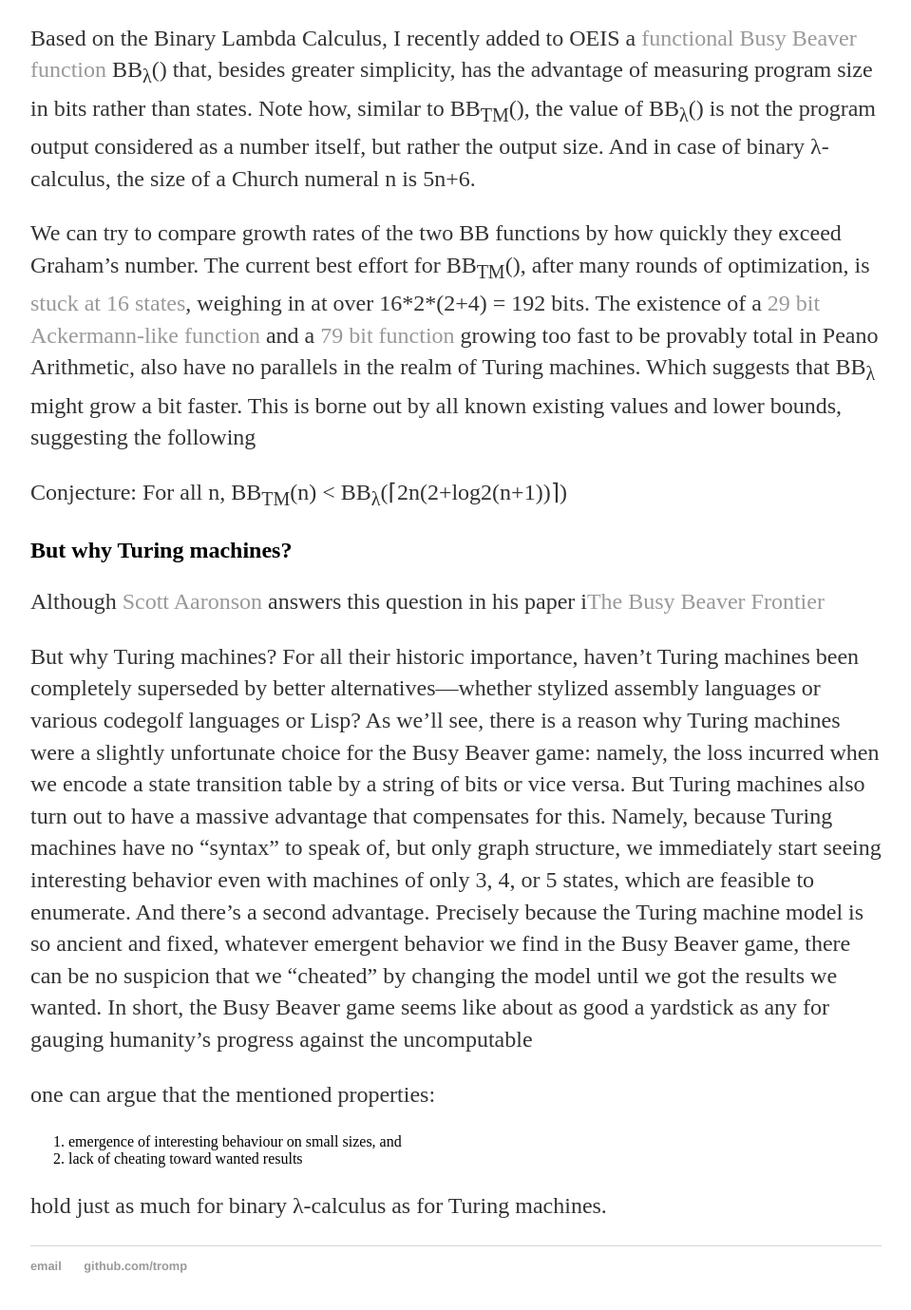
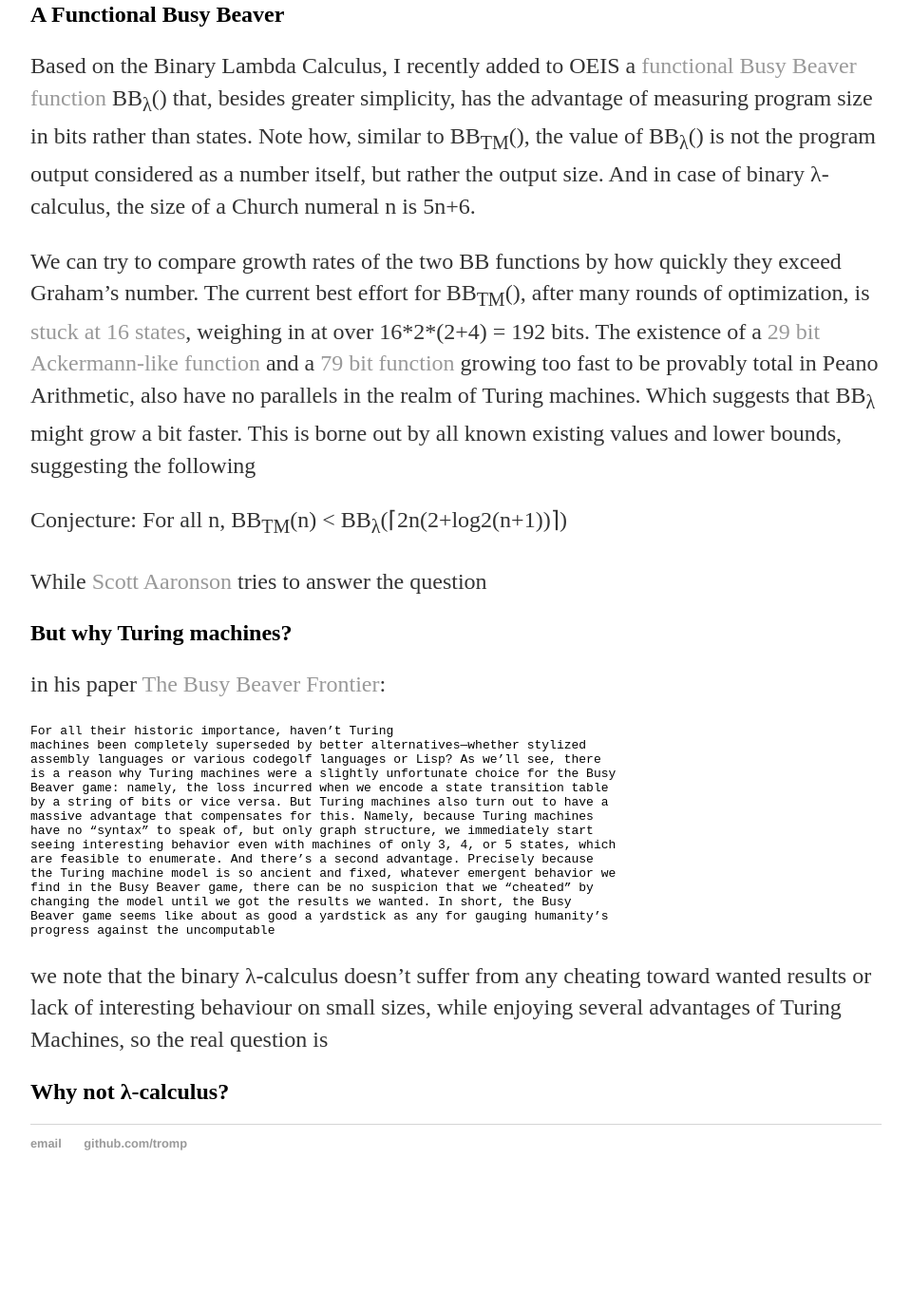
Before and after one commit to tromp/tromp.github.io, a Jekyll site: the page built from _posts/2023-03-25-largest-number.md, in a window 1280 px wide and 1400 px high, scrolled down 4080 px. Shown: the top 1379 px of the window at 95% size, without its empty margins (160-1119 px from the left). Built offline with Jekyll 4.4.1, drawn with Linux system fonts in a browser that asks for light colours; after the commit the page ends 5351 px from its top, so only the background shows below that; some of the changed text lies outside the part shown.

Commit message:
minor rewriting

````diff
--- a/_posts/2023-03-25-largest-number.md
+++ b/_posts/2023-03-25-largest-number.md
@@ -98,15 +98,18 @@
 010001010101011010000000010101101110110101010100000011100111010
 ```
 
-It's the [Binary Lambda Calculus](https://tromp.github.io/cl/cl.html) encoding of term (λ 1 1 (λ λ λ 1 3 2 1) 1 1 1)
-(λ λ 2 (2 1)), where λ (lambda) denotes an anonymous function, and number i is
+It's the [Binary Lambda Calculus](https://tromp.github.io/cl/cl.html) encoding of term
+```
+(λ 1 1 (λ λ λ 1 3 2 1) 1 1 1) (λ λ 2 (2 1))
+```
+where λ (lambda) denotes an anonymous function, and number i is
 the variable bound by the i-th nested λ. This is known as [De Bruijn notation](https://en.wikipedia.org/wiki/De_Bruijn_notation), a
 way to avoid naming variables. A more conventional notation using variable
 names would be
 ```
 (λt. t t (λh λf λn. n h f n) t t t) (λf λx. f (f x))
 ```
-The top of this post shows a [graphical representation[(https://tromp.github.io/cl/diagrams.html) of the term.
+The top of this post shows a [graphical representation](https://tromp.github.io/cl/diagrams.html) of the term.
 The last 16 bits of the program---making up more than a quarter of its
 size---encodes the term λf λx. f (f x), which takes arguments f and x in turn,
 and iterates f twice on x. This is the standard way of representing numbers in
@@ -187,12 +190,15 @@
 
 Conjecture: For all n, BB<sub>TM</sub>(n) < BB<sub>λ</sub>(⌈2n(2+log2(n+1))⌉)
 
+
+While [Scott Aaronson](https://scottaaronson.com/) tries to answer the question
+
 ## But why Turing machines?
 
-Although [Scott Aaronson](https://scottaaronson.com/) answers this question in his paper
-i[The Busy Beaver Frontier](https://scottaaronson.com/papers/bb.pdf)
+in his paper [The Busy Beaver Frontier](https://scottaaronson.com/papers/bb.pdf):
 
-But why Turing machines? For all their historic importance, haven’t Turing
+```
+For all their historic importance, haven’t Turing
 machines been completely superseded by better alternatives—whether stylized
 assembly languages or various codegolf languages or Lisp? As we’ll see, there
 is a reason why Turing machines were a slightly unfortunate choice for the Busy
@@ -207,10 +213,10 @@
 changing the model until we got the results we wanted. In short, the Busy
 Beaver game seems like about as good a yardstick as any for gauging humanity’s
 progress against the uncomputable
+```
 
-one can argue that the mentioned properties:
+we note that the binary λ-calculus doesn't suffer from any cheating toward
+wanted results or lack of interesting behaviour on small sizes, while enjoying
+several advantages of Turing Machines, so the real question is
 
-1. emergence of interesting behaviour on small sizes, and
-2. lack of cheating toward wanted results
-
-hold just as much for binary λ-calculus as for Turing machines.
+## Why not λ-calculus?
````
Also changed, not shown: other parts of _posts/2023-03-25-largest-number.md (+2 -2 lines).
